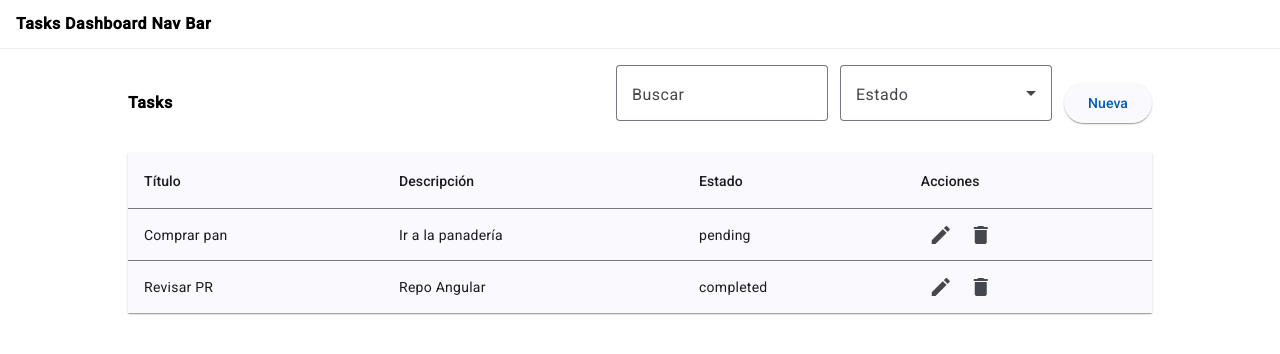
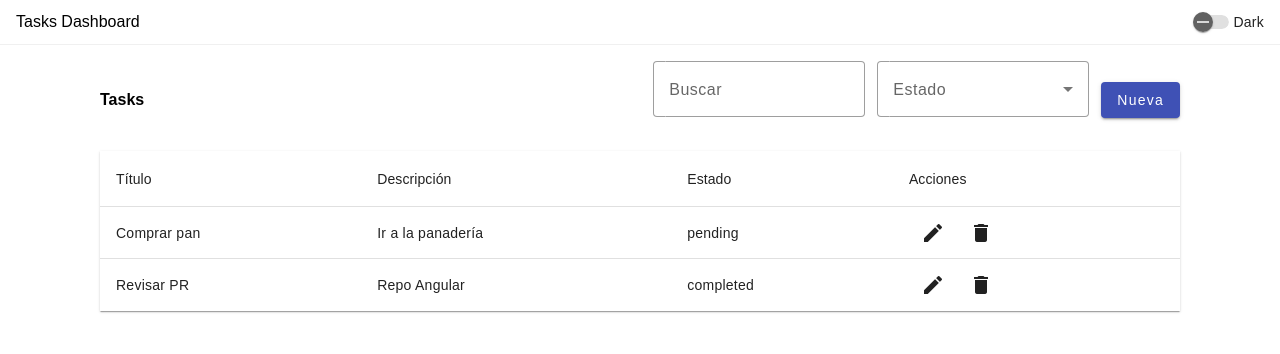
Before and after one commit to lordherald28/tasks-dashboard, an Angular app: page /tasks in a window 1280 px wide. Shown: the top 354 px of the page. Built offline with nearby package versions, Linux system fonts and the light colour scheme; data requests are answered from the project's data file.

Commit message:
feat: update styles and typography with Montserrat Alternates, enhance layout and dark mode toggle

```diff
--- a/angular.json
+++ b/angular.json
@@ -32,7 +32,6 @@
               }
             ],
             "styles": [
-              "@angular/material/prebuilt-themes/azure-blue.css",
               "src/styles.scss"
             ],
             "scripts": []
@@ -92,7 +91,6 @@
               }
             ],
             "styles": [
-              "@angular/material/prebuilt-themes/azure-blue.css",
               "src/styles.scss"
             ],
             "scripts": []
--- a/package.json
+++ b/package.json
@@ -20,6 +20,7 @@
     "@angular/platform-browser": "^18.2.0",
     "@angular/platform-browser-dynamic": "^18.2.0",
     "@angular/router": "^18.2.0",
+    "@fontsource/montserrat-alternates": "^5.2.8",
     "rxjs": "~7.8.0",
     "tslib": "^2.3.0",
     "zone.js": "~0.14.10"
--- a/src/app/layout/shell/shell.component.html
+++ b/src/app/layout/shell/shell.component.html
@@ -1,2 +1,6 @@
-    <header class="toolbar">Tasks Dashboard Nav Bar</header>
-    <main class="container"><router-outlet /></main>
+<header class="toolbar">
+    <span>Tasks Dashboard</span>
+    <span class="spacer"></span>
+    <mat-slide-toggle (change)="toggleDark($event.checked)">Dark</mat-slide-toggle>
+</header>
+<main class="container"><router-outlet /></main>
--- a/src/app/layout/shell/shell.component.scss
+++ b/src/app/layout/shell/shell.component.scss
@@ -1,11 +1,17 @@
     .toolbar {
         padding: 12px 16px;
-       font-weight: 600;
-       border-bottom: 1px solid #eee;
+        display: flex;
+        gap: 12px;
+        align-items: center;
+        border-bottom: 1px solid rgba(0, 0, 0, .06);
+    }
+
+    .spacer {
+        flex: 1
     }
 
     .container {
         padding: 16px;
-       max-width: 1024px;
+        max-width: 1080px;
         margin: 0 auto;
     }
--- a/src/app/layout/shell/shell.component.ts
+++ b/src/app/layout/shell/shell.component.ts
@@ -1,19 +1,14 @@
 import { Component } from '@angular/core';
 import { RouterOutlet } from '@angular/router';
+import { MatSlideToggleModule } from '@angular/material/slide-toggle';
 
 @Component({
   selector: 'app-shell',
   standalone: true,
-  imports: [RouterOutlet],
+  imports: [RouterOutlet, MatSlideToggleModule],
   templateUrl: './shell.component.html',
-  styleUrl: './shell.component.scss',
-  // template: `
-  //   <header class="toolbar">Tasks Dashboard</header>
-  //   <main class="container"><router-outlet /></main>
-  // `,
-  // styles: [`
-  //   .toolbar { padding:12px 16px; font-weight:600; border-bottom:1px solid #eee; }
-  //   .container { padding:16px; max-width:1024px; margin:0 auto; }
-  // `]
+  styleUrls: ['./shell.component.scss'],
 })
-export class ShellComponent {}
+export class ShellComponent {
+  toggleDark(on: boolean) { document.body.classList.toggle('dark-theme', on); }
+}
--- a/src/index.html
+++ b/src/index.html
@@ -1,15 +1,21 @@
 <!doctype html>
 <html lang="en">
+
 <head>
   <meta charset="utf-8">
   <title>TasksDashboard</title>
   <base href="/">
   <meta name="viewport" content="width=device-width, initial-scale=1">
   <link rel="icon" type="image/x-icon" href="favicon.ico">
-  <link href="https://fonts.googleapis.com/css2?family=Roboto:wght@300;400;500&display=swap" rel="stylesheet">
+  <link rel="preconnect" href="https://fonts.googleapis.com" />
+  <link rel="preconnect" href="https://fonts.gstatic.com" crossorigin />
+  <link href="https://fonts.googleapis.com/css2?family=Inter:wght@400;500;600;700&display=swap" rel="stylesheet" />
   <link href="https://fonts.googleapis.com/icon?family=Material+Icons" rel="stylesheet">
+
 </head>
+
 <body class="mat-typography">
   <app-root></app-root>
 </body>
+
 </html>
--- a/src/styles.scss
+++ b/src/styles.scss
@@ -1,4 +1,28 @@
-/* You can add global styles to this file, and also import other style files */
 
-html, body { height: 100%; }
-body { margin: 0; font-family: Roboto, "Helvetica Neue", sans-serif; }
+@use '@angular/material' as mat;
+
+@include mat.core();
+
+// paletas
+$primary: mat.m2-define-palette(mat.$m2-indigo-palette);
+$accent:  mat.m2-define-palette(mat.$m2-pink-palette);
+$warn:    mat.m2-define-palette(mat.$m2-red-palette);
+
+// tipografía por defecto (mapa)
+$typography: mat.m2-define-typography-config(
+  $font-family: '"Montserrat Alternates", sans-serif'
+);
+
+// define tema incluyendo tipografía
+$theme: mat.m2-define-light-theme((
+  color: ( primary: $primary, accent: $accent, warn: $warn ),
+  typography: $typography
+));
+
+@include mat.all-component-themes($theme);
+
+html, body {
+  height: 100%;
+  margin: 0;
+  font-family: "Montserrat Alternates", sans-serif;
+}
```
Also changed, not shown: 1 other file (tests, documents, lock files or other folders). Lines whose indentation alone changed are shown as unchanged.
